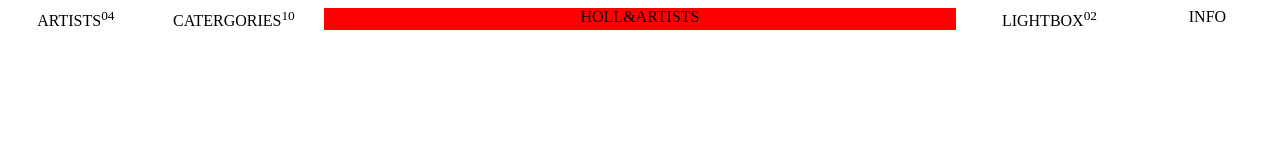
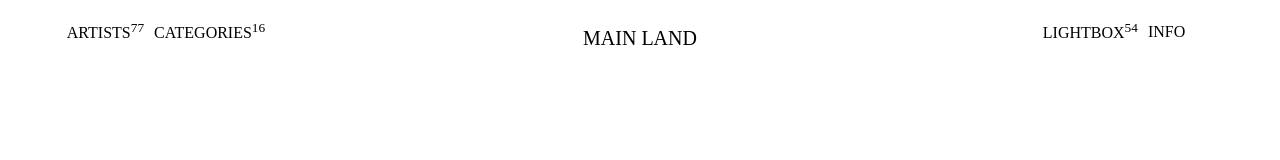
Before and after one commit to VaghelisGkikas/website00, a plain HTML site: page index.html in a window 1280 px wide. Drawn offline with Linux system fonts and the light colour scheme.

Commit message:
Fixed navbar flex items positioning

```diff
--- a/index.html
+++ b/index.html
@@ -9,20 +9,20 @@
         <div class="navbar">
             <div class="left-side">
                 <div class="artists">
-                    <a>aRTISTS<sup>04</sup></a>
+                    <a>ARTISTS<sup>77</sup></a>
                 </div>
-                <div class="catergories">
-                    <a>CATERGORIES<sup>10</sup></a>
+                <div class="categories">
+                    <a>CATEGORIES<sup>16</sup></a>
                 </div>
             </div>
 
             <div>
-                <div>HOLL&ARTISTs</div>
+                <div class="heading">Main Land</div>
             </div>
 
             <div class="right-side">
                 <div class="lightbox">
-                    <a>LIGHTBOX<sup>02</sup></a>
+                    <a>LIGHTBOX<sup>54</sup></a>
                 </div>
                 <div class="info">
                     <a>INFO</a>
--- a/styles.css
+++ b/styles.css
@@ -1,3 +1,7 @@
+* {
+    line-height: 3;
+}
+
 /* Navbar */
 .navbar {
     text-transform: uppercase;
@@ -11,11 +15,22 @@
 
 .navbar > div:nth-of-type(2) {
     flex: 2;
-    background-color: red;
     text-align: center;
 }
 
 .left-side, .right-side {
     display: flex;
-    justify-content: space-around;
+    justify-content: center;
 }
+
+.left-side > div {
+    margin: 0 5;
+}
+
+.right-side > div {
+    margin: 0 5;
+}
+
+.heading {
+    font-size: 20px;
+}
```
